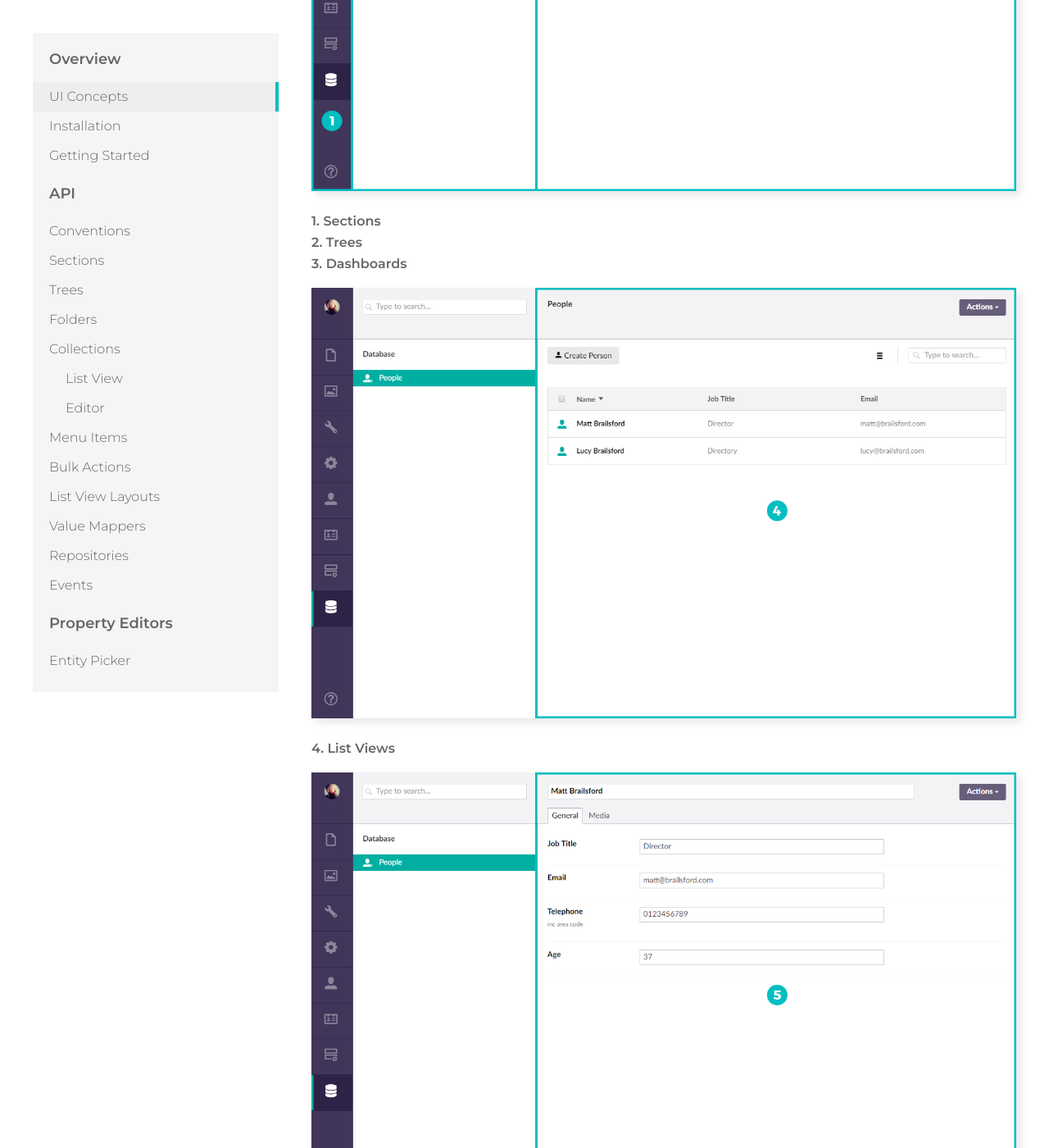
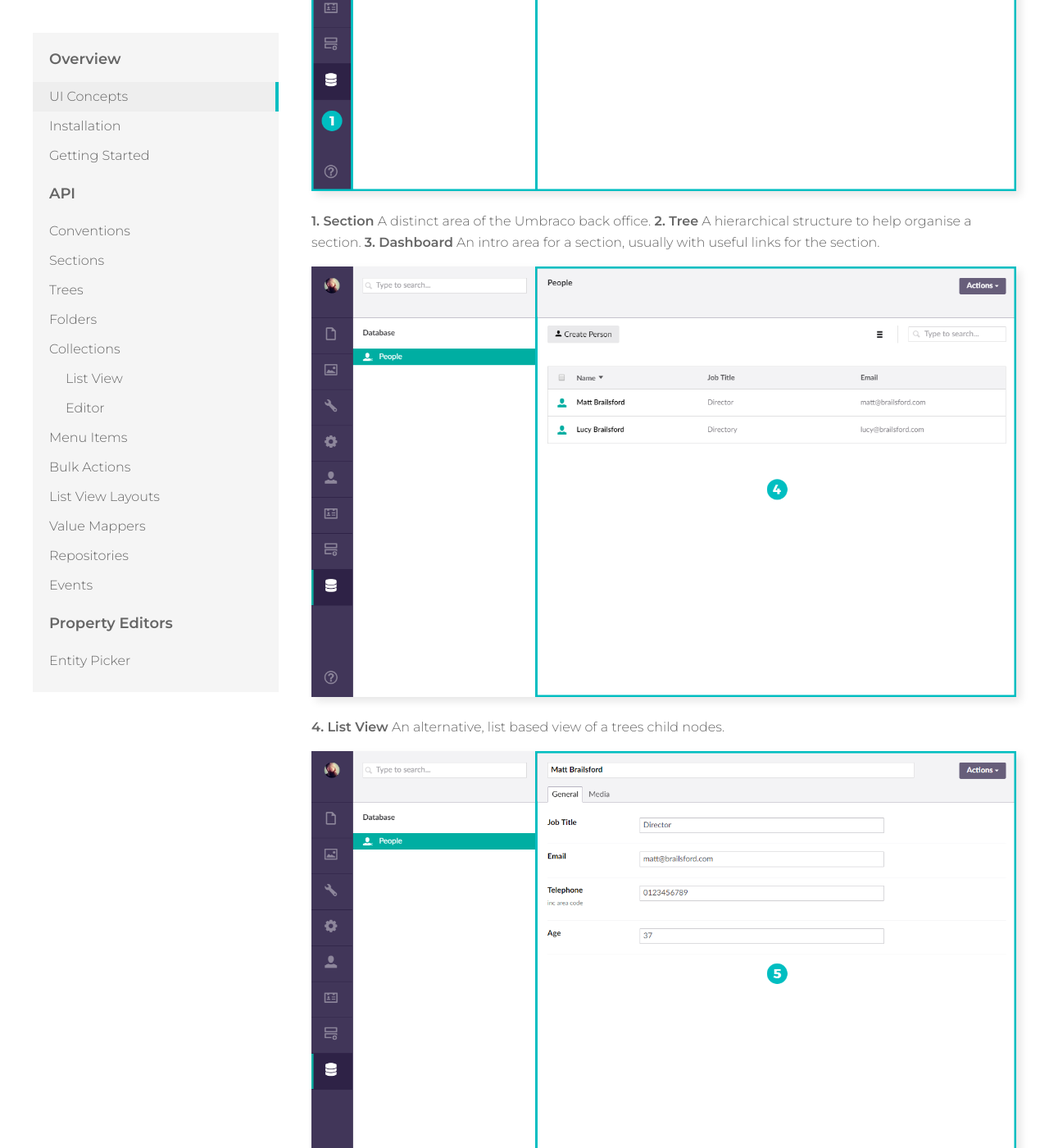
Before and after one commit to mattbrailsford/umbraco-fluidity, a Jekyll site: the page built from docs/_pages/01-overview-00-ui-concepts.md, in a window 1280 px wide and 1400 px high, scrolled down 783 px. Shown: the whole window at 82% size. Built offline with Jekyll 4.4.1, drawn with Linux system fonts in a browser that asks for light colours; some of the changed text lies outside the part shown.

Commit message:
Short UI concept explinations

```diff
--- a/docs/_pages/01-overview-00-ui-concepts.md
+++ b/docs/_pages/01-overview-00-ui-concepts.md
@@ -9,22 +9,22 @@ Before you get to know Fluidity, you need to be familiar with the Umbraco UI and
 
 ![UI Concepts 1]({{ site.baseurl }}/img/ui-concepts-01.png)
 
-**1. Sections**
-**2. Trees**
-**3. Dashboards**
+**1. Section** A distinct area of the Umbraco back office.
+**2. Tree** A hierarchical structure to help organise a section.
+**3. Dashboard** An intro area for a section, usually with useful links for the section.
 
 ![UI Concepts 2]({{ site.baseurl }}/img/ui-concepts-02.png)
 
-**4. List Views**
+**4. List View** An alternative, list based view of a trees child nodes.
 
 ![UI Concepts 3]({{ site.baseurl }}/img/ui-concepts-03.png)
 
-**5. Editors**
+**5. Editors** The main content editing area made up of tabs and fields.
 
 ![UI Concepts 4]({{ site.baseurl }}/img/ui-concepts-04.png)
 
-**6. Menu Items**
+**6. Menu Items** Context menu actions for nodes.
 
 ![UI Concepts 5]({{ site.baseurl }}/img/ui-concepts-05.png)
 
-**6. Bulk Actions**
+**6. Bulk Actions** Actions that can be performed on multiple nodes at once.
```
